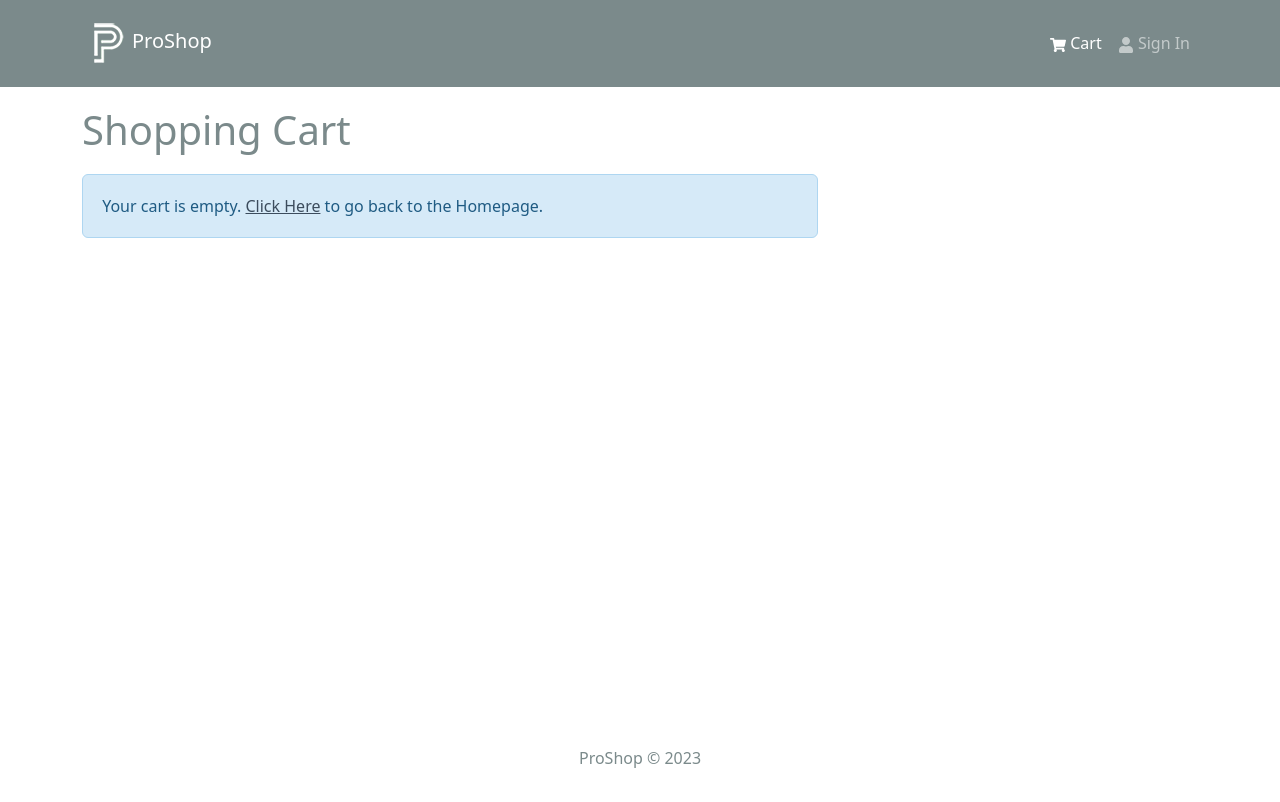
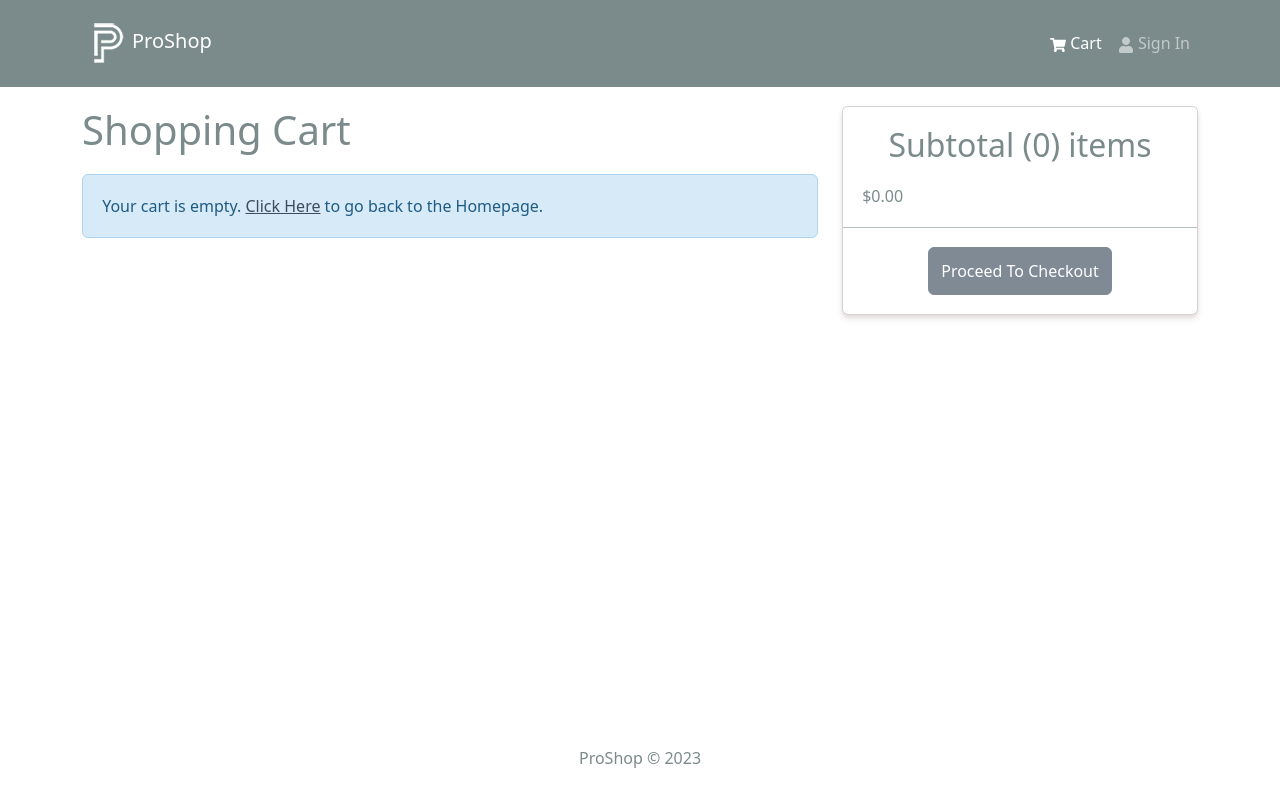
Before and after one commit to eddyK15501/mern-ecommerce, a React (Vite) app in the folder client/: page /cart in a window 1280 px wide. Shown: the top 802 px of the page. Built offline with nearby package versions, Linux system fonts and the light colour scheme.

Commit message:
update redux state from CartScreen.jsx

```diff
--- a/client/src/components/Header.jsx
+++ b/client/src/components/Header.jsx
@@ -27,7 +27,7 @@
                   {
                     cartItems.length > 0 && (
                       <Badge pill bg='success' style={{ marginLeft: '5px' }}>
-                        { cartItems.reduce((a, c) => a + c.qty, 0) }
+                        { cartItems.reduce((acc, item) => acc + item.qty, 0) }
                       </Badge>
                     )
                   }
--- a/client/src/pages/CartScreen.jsx
+++ b/client/src/pages/CartScreen.jsx
@@ -11,6 +11,7 @@
 } from "react-bootstrap";
 import { FaTrash } from "react-icons/fa";
 import Message from "../components/Message";
+import { addToCart } from "../redux/slices/cartSlice";
 
 const CartScreen = () => {
   const navigate = useNavigate();
@@ -18,7 +19,10 @@
 
   const cart = useSelector((state) => state.cart);
   const { cartItems } = cart;
-  //   console.log(cartItems);
+
+  const addToCartHandler = async (product, qty) => {
+    dispatch(addToCart({ ...product, qty }));
+  };
 
   return (
     <Row>
@@ -40,12 +44,16 @@
                   <Col md={3}>
                     <Link to={`/product/${item._id}`}>{item.name}</Link>
                   </Col>
-                  <Col md={2} className="text-start">${item.price}</Col>
+                  <Col md={2} className="text-start">
+                    ${item.price}
+                  </Col>
                   <Col md={2}>
                     <Form.Control
                       as="select"
                       value={item.qty}
-                      onChange={(e) => {}}
+                      onChange={(e) =>
+                        addToCartHandler(item, Number(e.target.value))
+                      }
                       style={{ cursor: "pointer" }}
                     >
                       {[...Array(item.countInStock).keys()].map((x) => (
@@ -60,8 +68,8 @@
                     </Form.Control>
                   </Col>
                   <Col md={2}>
-                    <Button type='button' variant='light'>
-                        <FaTrash />
+                    <Button type="button" variant="light">
+                      <FaTrash />
                     </Button>
                   </Col>
                 </Row>
@@ -70,6 +78,31 @@
           </ListGroup>
         )}
       </Col>
+      <Col md={4}>
+        <Card>
+          <ListGroup variant="flush">
+            <ListGroup.Item>
+              <h2 className="text-center">
+                Subtotal ({cartItems.reduce((acc, item) => acc + item.qty, 0)})
+                items
+              </h2>
+              $
+              {cartItems
+                .reduce((acc, item) => acc + item.qty * item.price, 0)
+                .toFixed(2)}
+            </ListGroup.Item>
+            <ListGroup.Item className="mx-auto">
+              <Button
+                type="button"
+                className="btn-block"
+                disabled={cartItems.length === 0}
+              >
+                Proceed To Checkout
+              </Button>
+            </ListGroup.Item>
+          </ListGroup>
+        </Card>
+      </Col>
     </Row>
   );
 };
```
